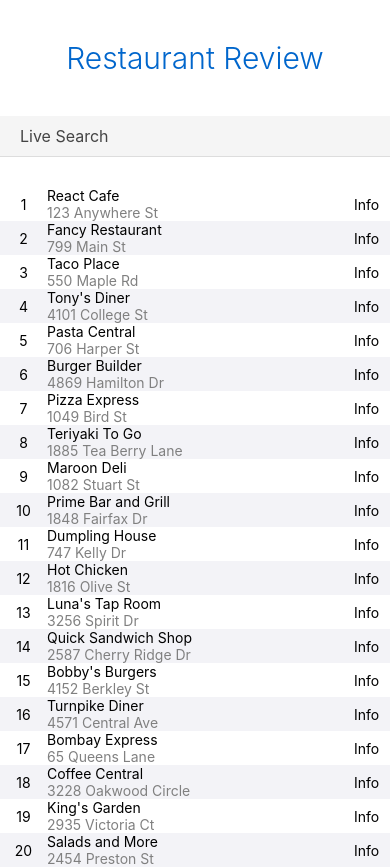
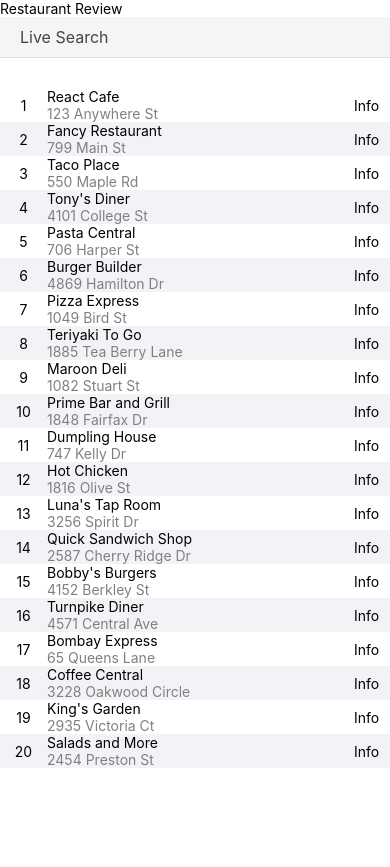
Before and after one commit to rupeshtiwari/react-native-getting-started, a React Native app: screen / in a window 390 px wide. After the commit the page ends 844 px from the top, so only its background shows below. Built offline with nearby package versions, Linux system fonts and the light colour scheme.

Commit message:
adding header style constant

```diff
--- a/App.js
+++ b/App.js
@@ -1,5 +1,5 @@
 import React, { Component } from 'react';
-import { StyleSheet, Text, TextInput, View } from 'react-native';
+import { Platform, StyleSheet, Text, TextInput, View } from 'react-native';
 import HeaderStyles from './HeaderStyle';
 
 const restaurants = [
@@ -33,10 +33,14 @@ export default class App extends Component {
   };
 
   render() {
+    const headerStyle = Platform.select({
+      ios: HeaderStyles.iOSHeader,
+      android: HeaderStyles.header,
+    });
 
     return (
       <View style={{ flex: 1 }}>
-        <Text style={HeaderStyles.header}>Restaurant Review</Text>
+        <Text style={headerStyle}>Restaurant Review</Text>
         <TextInput
           value={this.state.search}
           style={styles.input}
--- a/HeaderStyle.js
+++ b/HeaderStyle.js
@@ -8,4 +8,11 @@ export default StyleSheet.create({
     color: '#0066CC',
     fontWeight: '300',
   },
+  iOSHeader: {
+    padding: 30,
+    fontSize: 10,
+    textAlign: 'center',
+    color: '#0066CC',
+    fontWeight: '300',
+  }
 });
```
Also changed, not shown: 1 other file (tests, documents, lock files or other folders).
